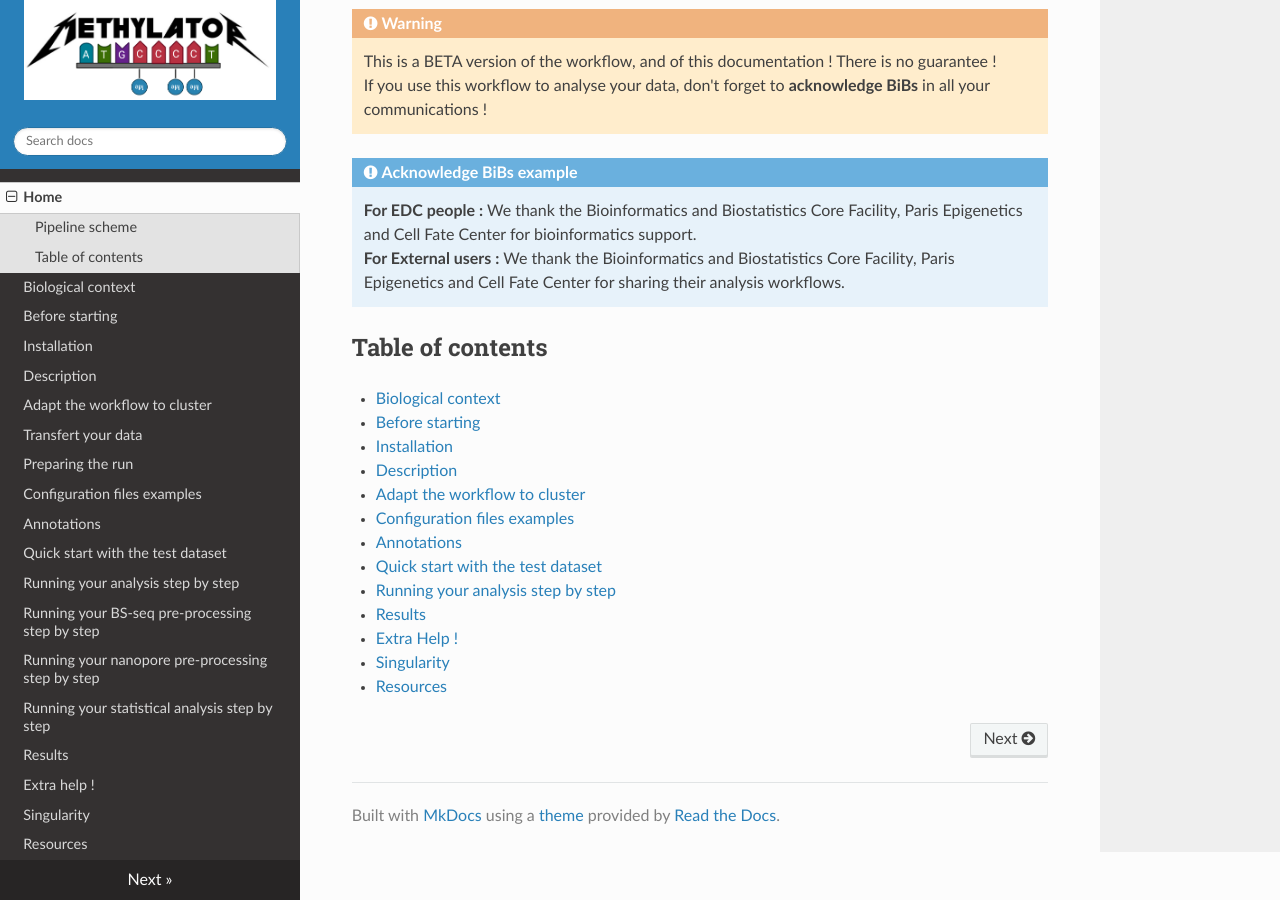
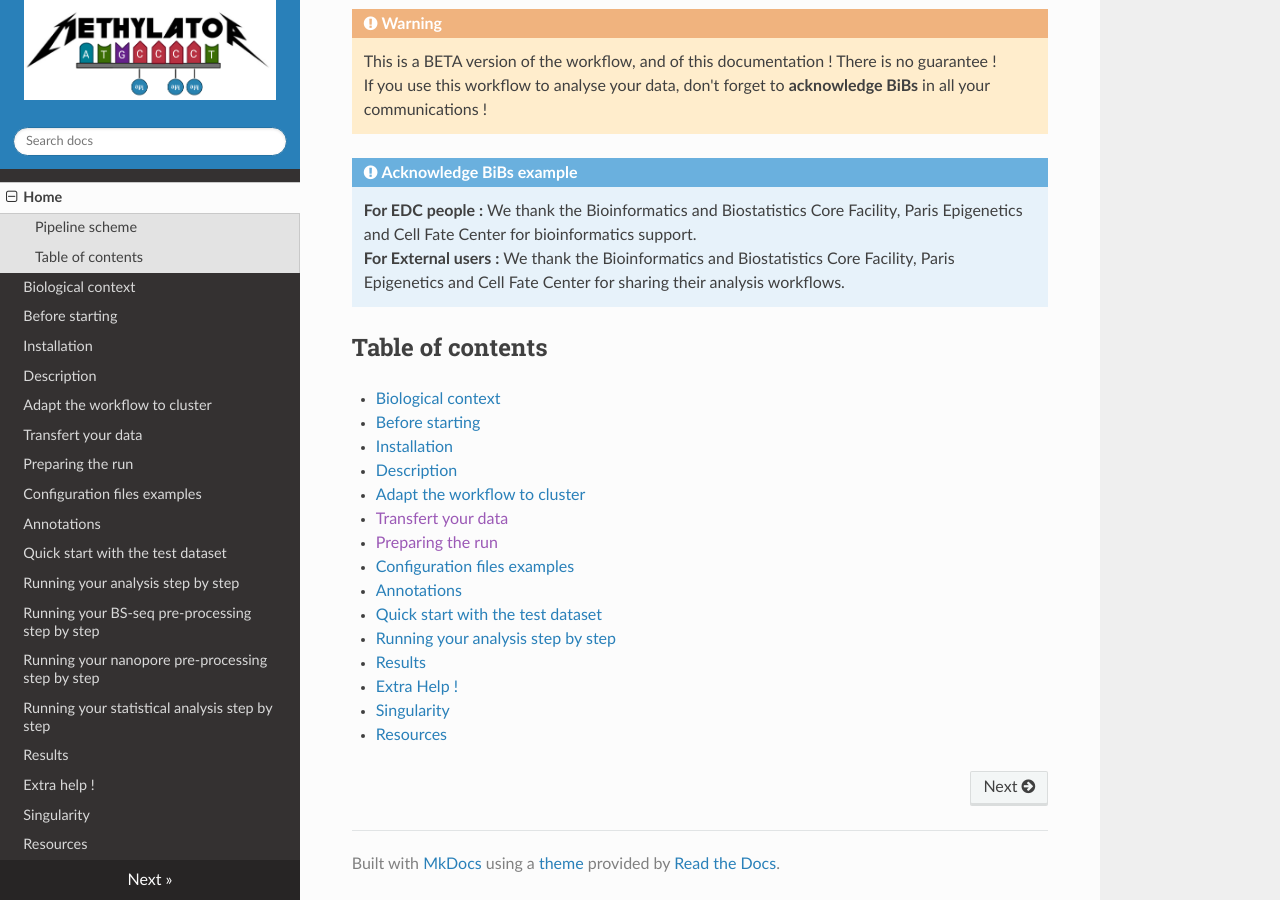
Before and after one commit to parisepigenetics/Methylator-Documentation, an MkDocs documentation site: the page built from docs/index.md, in a window 1280 px wide and 900 px high, scrolled down 1289 px. Built offline with MkDocs 1.6.1, drawn with Linux system fonts in a browser that asks for light colours; nearby versions of some CDN libraries.

Commit message:
Update index.md

```diff
--- a/docs/index.md
+++ b/docs/index.md
@@ -21,6 +21,8 @@ Methylator is a complete Snakemake workﬂow to analyse DNA methylation data. Me
 - [Installation](installation.md)
 - [Description](description.md)
 - [Adapt the workflow to cluster](adapt_cluster.md)
+- [Transfert your data]()
+- [Preparing the run]()
 - [Configuration files examples](configuration_example.md)
 - [Annotations](annotations.md)
 - [Quick start with the test dataset](quick_start.md)
```
